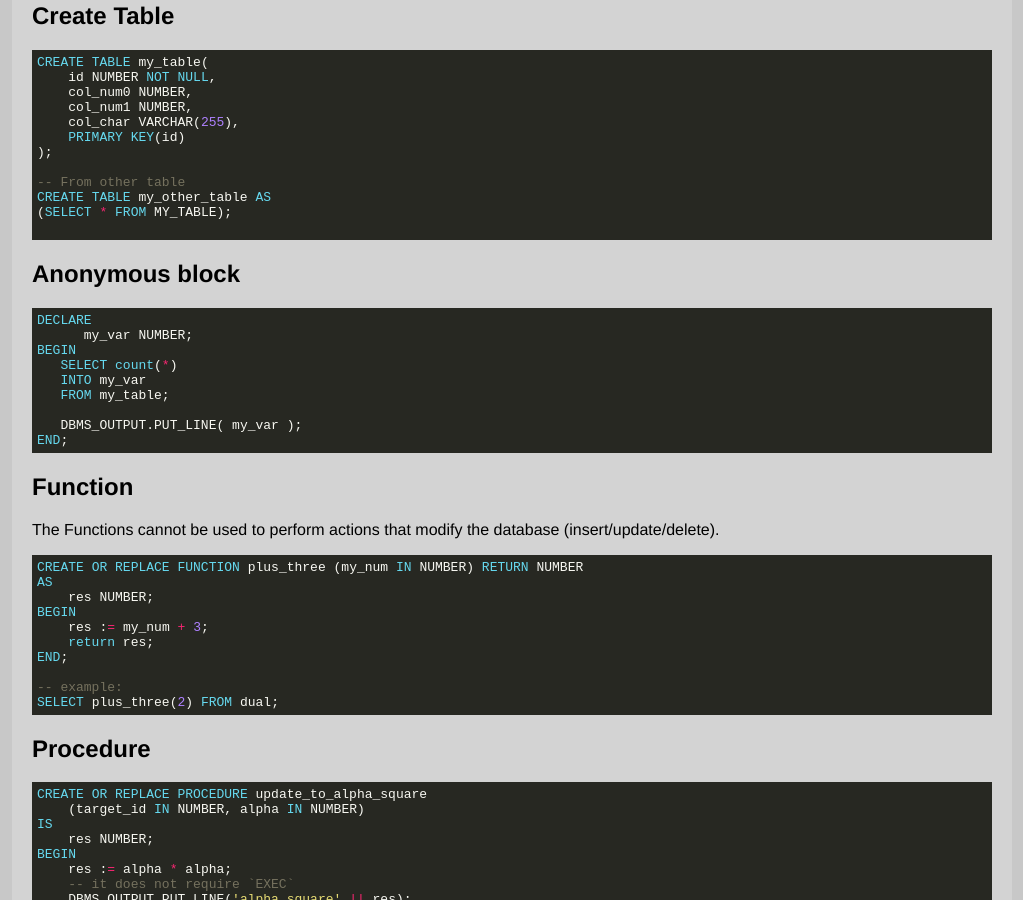
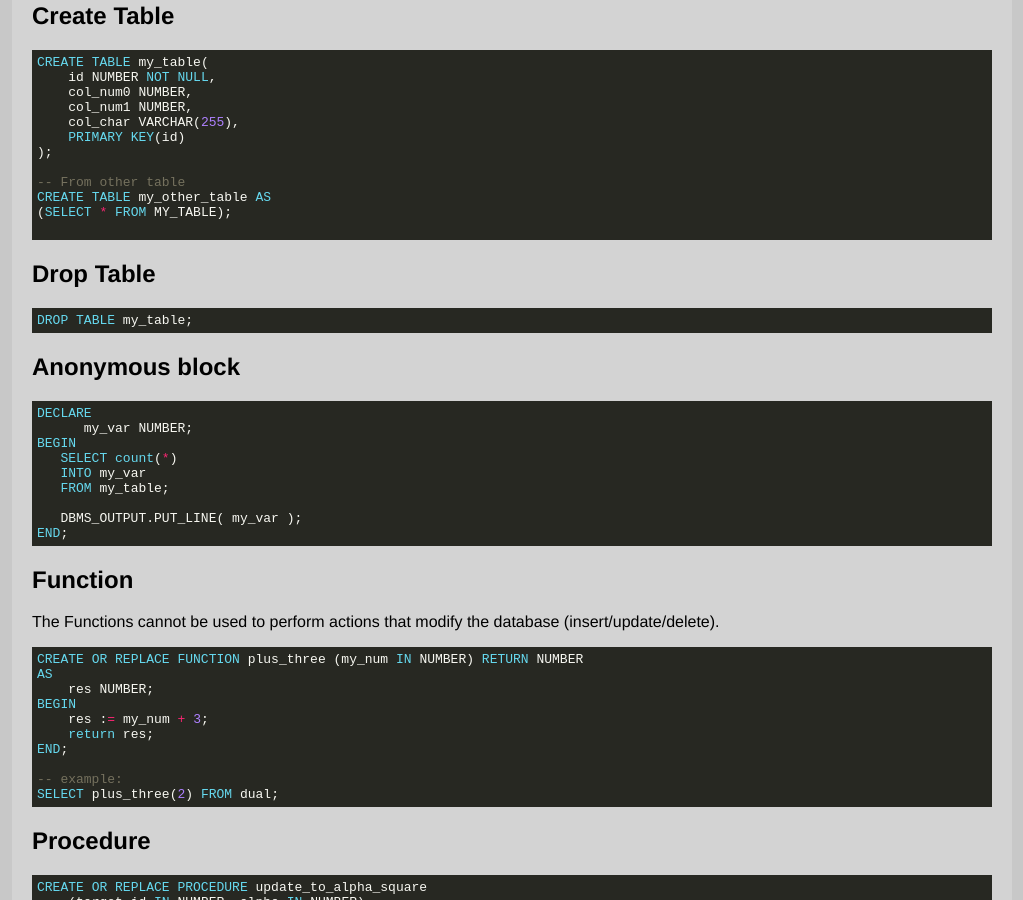
Before and after one commit to CarlosPena00/carlospena00.github.io, a Jekyll site: the page built from _posts/2022-12-24-oracle-template.md, in a window 1280 px wide and 900 px high, scrolled down 1336 px. Shown: the whole window, without its empty margins (128-1151 px from the left). Built offline with Jekyll 4.4.1, drawn with Linux system fonts in a browser that asks for light colours.

Commit message:
feat(sql): add drop table example

````diff
--- a/_posts/2022-12-24-oracle-template.md
+++ b/_posts/2022-12-24-oracle-template.md
@@ -55,6 +55,11 @@ CREATE TABLE my_table(
 CREATE TABLE my_other_table AS
 (SELECT * FROM MY_TABLE);
 
+```
+## Drop Table
+
+```sql
+DROP TABLE my_table;
 ```
 ## Anonymous block
 
````
